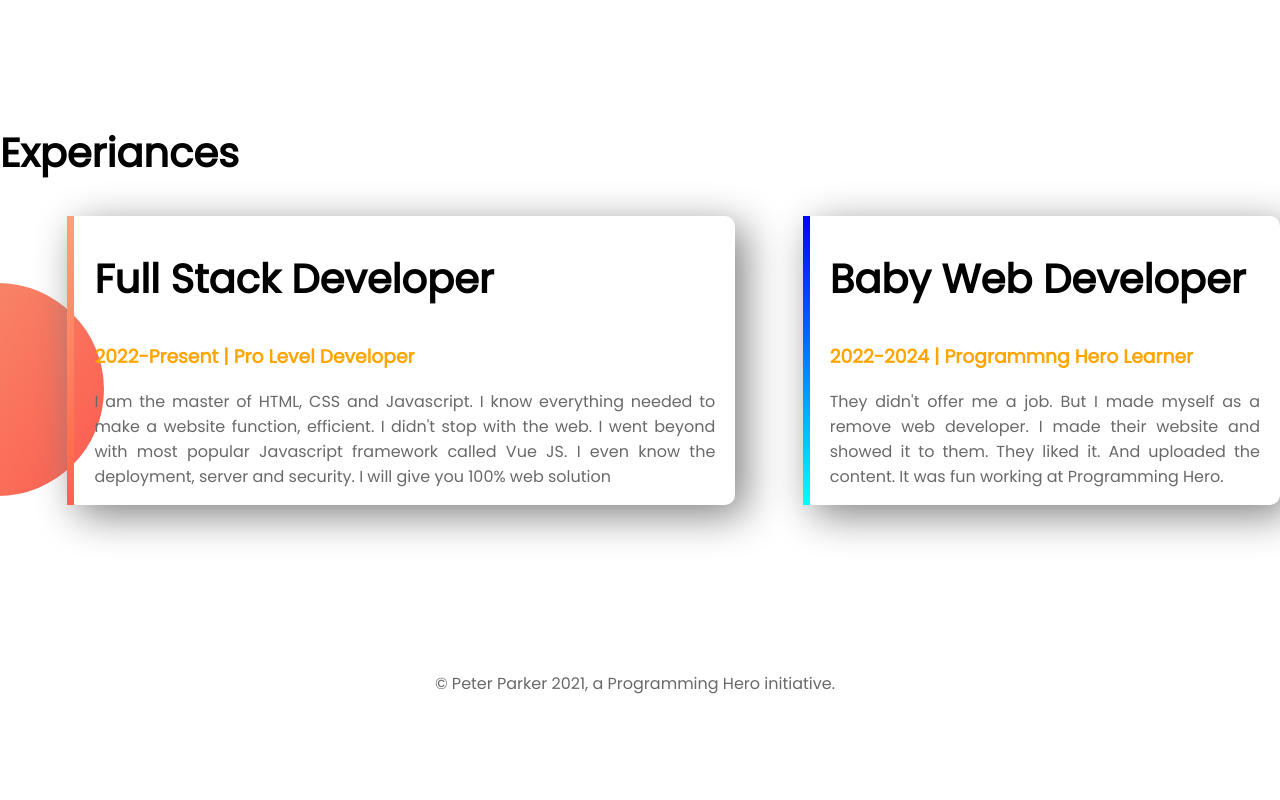
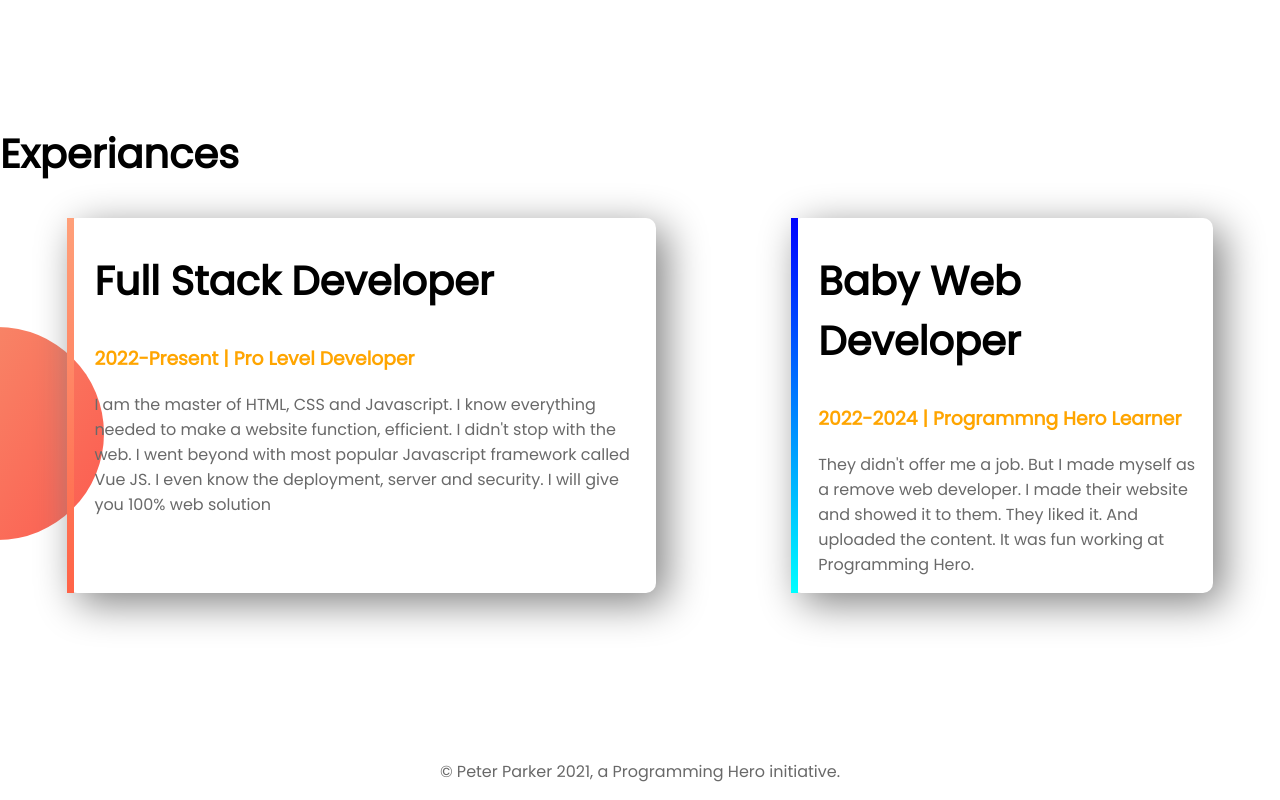
Before and after one commit to Hanifc56/developer-portfolio, a plain HTML site: page index.html in a window 1280 px wide. Shown: the part 1246-2046 px from the top of the page. Before the commit the page ends 1958 px from the top, so only its background shows below. Drawn offline with Linux system fonts and the light colour scheme.

Commit message:
margine added

```diff
--- a/style.css
+++ b/style.css
@@ -7,17 +7,15 @@ h1{
     }
 h2{
     font-size: 40px;
-    margin: 33px 0;
+    margin: 33.2px 0;
     }
 p{
     color: dimgray;
     margin: 16px 0;
-    padding-right: 10px;
-    text-align: justify;
     font-size: 16px;
     }
 h3{
-    margin: 18px 0;
+    margin: 18.72px 0;
 }
 .orange-color{
     color: orange;
@@ -74,6 +72,7 @@ h3{
      border-image-slice: 1;
      padding-left: 20px;
      padding-right: 10px;
+     margin: 0px 67.3906px;
 
     }
 #baby-web-experiance{
@@ -82,6 +81,7 @@ h3{
      border-image-slice: 1;
      padding-left: 20px;
      padding-right: 10px;
+     margin: 0px 67.3906px;
      }
 footer p{
     text-align:center;
```
